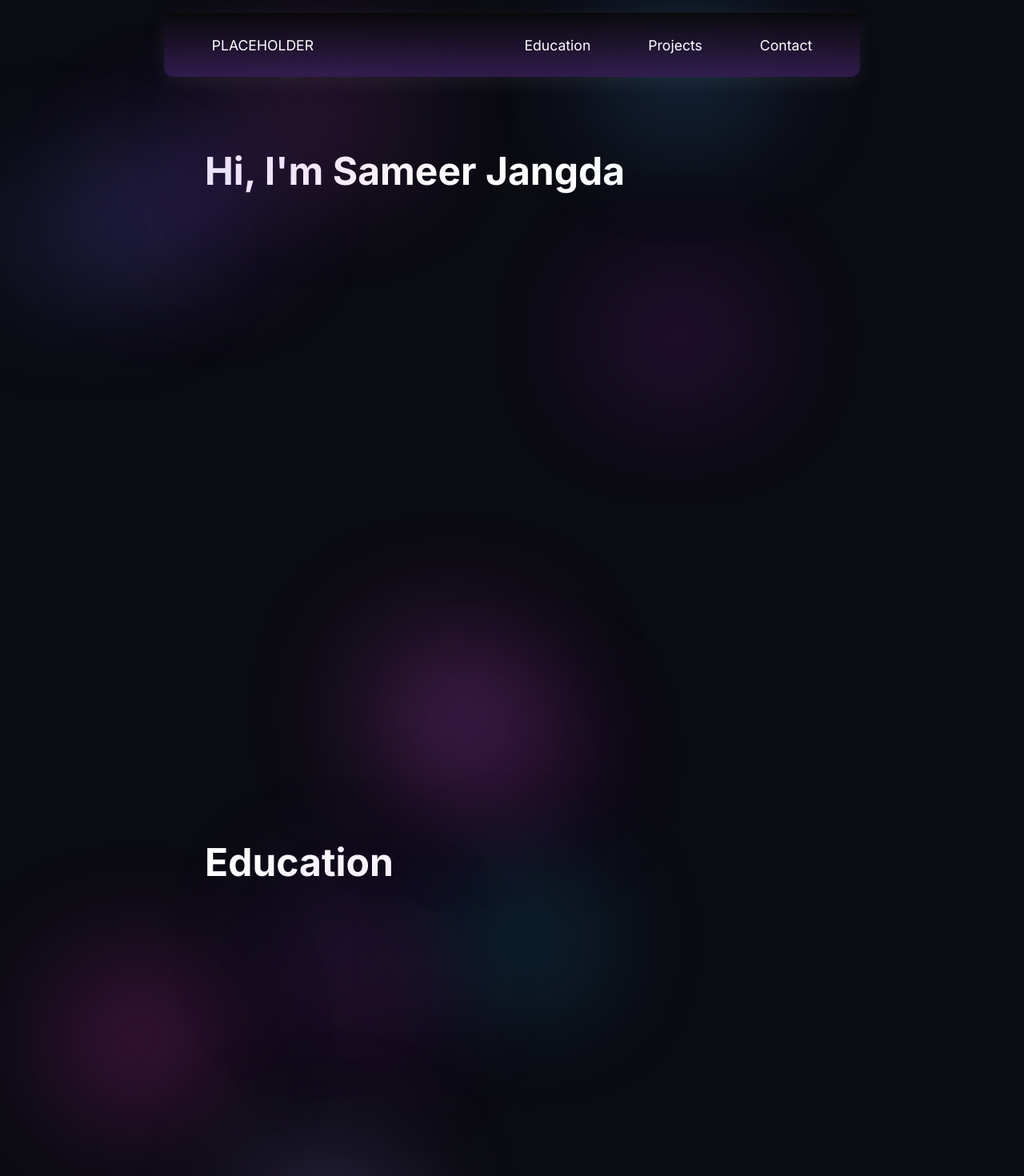
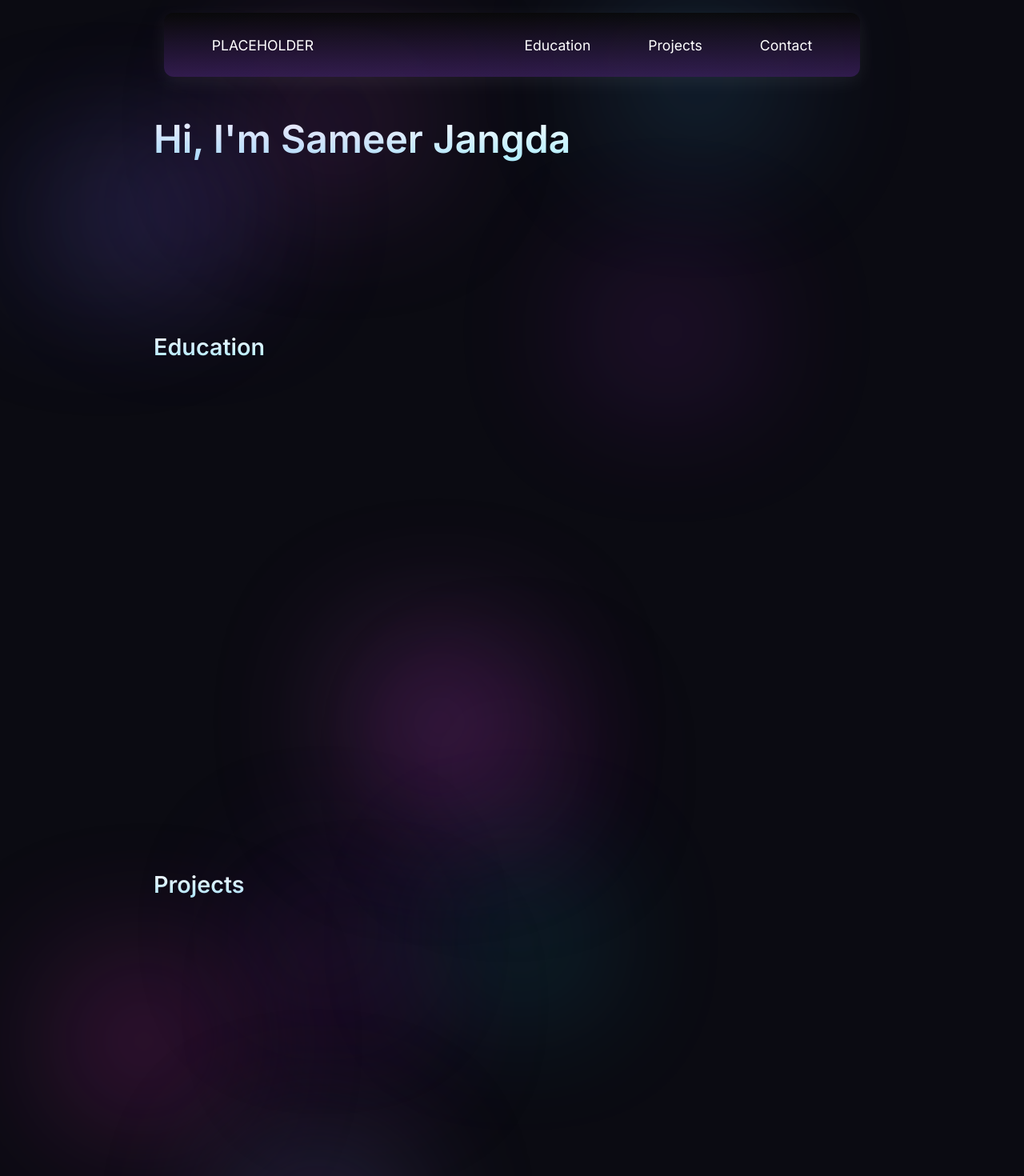
Before and after one commit to sjangda3/personal-website, a SvelteKit app: page / in a window 1280 px wide. Shown: the top 1470 px of the page at 80% size. Built offline with nearby package versions, Linux system fonts and the light colour scheme.

Commit message:
blob fix + gradient on section headers

```diff
--- a/src/lib/components/Blob.svelte
+++ b/src/lib/components/Blob.svelte
@@ -28,10 +28,14 @@
   opacity: 0.5;
   pointer-events: none;
   z-index: 0;
-  animation: blobMove 18s infinite alternate ease-in-out;
+  animation: blobMove 18s infinite alternate ease-in-out, blobPulse 8s infinite alternate ease-in-out;
 }
 @keyframes blobMove {
   0% { transform: scale(1) translateY(0);}
   100% { transform: scale(1.1) translateY(-40px);}
 }
+@keyframes blobPulse {
+  0% { filter: blur(80px) brightness(1); }
+  100% { filter: blur(100px) brightness(1.15); }
+}
 </style>
--- a/src/lib/components/BlobsBackground.svelte
+++ b/src/lib/components/BlobsBackground.svelte
@@ -99,7 +99,7 @@
   100% { transform: scale(1.1) translateY(-40px);}
 }
 @keyframes blobPulse {
-  0% { filter: blur(80px) brightness(1); }
+  0% { filter: blur(80px) brightness(2); }
   100% { filter: blur(100px) brightness(1.15); }
 }
 </style>
--- a/src/routes/+page.svelte
+++ b/src/routes/+page.svelte
@@ -1,6 +1,6 @@
 <style>
 .main-content {
-  width: 60%;
+  width: 70%;
   margin: 0 auto;
   max-width: 1100px;
   min-width: 320px;
@@ -10,23 +10,43 @@
     width: 90%;
   }
 }
+.sameer-heading {
+  font-family: 'Inter', sans-serif;
+  font-weight: 600;
+  font-size: 3rem;
+  background: linear-gradient(180deg, #ffffff, #aeefff);
+  color: transparent;
+  -webkit-background-clip: text;
+  -webkit-text-fill-color: transparent;
+  background-clip: text;
+}
+.section-heading {
+  font-family: 'Inter', sans-serif;
+  font-weight: 575;
+  font-size: 1.8rem;
+  background: linear-gradient(180deg, #ffffff, #aeefff);
+  color: transparent;
+  -webkit-background-clip: text;
+  -webkit-text-fill-color: transparent;
+  background-clip: text;
+}
 </style>
 
 <div class="main-content">
-  <section id="intro" style="min-height: 100vh; padding-top: 10rem;">
-    <h1>Hi, I'm Sameer Jangda</h1>
+  <section id="intro" style="min-height: 30vh; padding-top: 7.5rem;">
+    <h1 class="sameer-heading">Hi, I'm Sameer Jangda</h1>
     <!-- Add your intro content here -->
   </section>
-  <section id="education" style="min-height: 100vh; padding-top: 4rem;">
-    <h1>Education</h1>
+  <section id="education" style="min-height: 80vh; padding-top: 2rem;">
+    <h1 class="section-heading">Education</h1>
     <!-- Add your education content here -->
   </section>
-  <section id="projects" style="min-height: 100vh; padding-top: 4rem;">
-    <h1>Projects</h1>
+  <section id="projects" style="min-height: 80vh; padding-top: 2rem;">
+    <h1 class="section-heading">Projects</h1>
     <!-- Add your projects content here -->
   </section>
-  <section id="contact" style="min-height: 100vh; padding-top: 4rem;">
-    <h1>Contact</h1>
+  <section id="contact" style="min-height: 80vh; padding-top: 2rem;">
+    <h1 class="section-heading">Contact</h1>
     <!-- Add your contact content here -->
   </section>
 </div>
```
